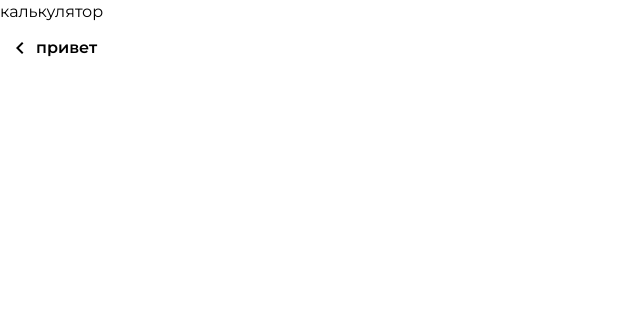
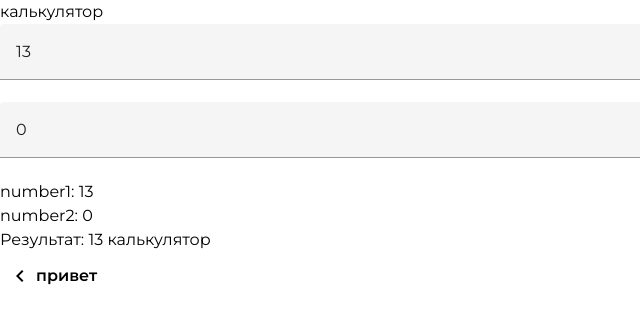
Before and after one commit to Jet-Green/location21-ai, a Nuxt app: page /user in a window 1280 px wide. Shown: the top 324 px of the page, without its empty margins (0-640 px from the left). Built offline with nearby package versions, Linux system fonts and the light colour scheme; what @inspira-ui/plugins would draw is missing.

Commit message:
add Math2

```diff
--- a/components/Math2.vue
+++ b/components/Math2.vue
@@ -1 +1,18 @@
-<template></template>
+<script setup lang="ts">
+let number1 = ref<number>(13);
+let number2 = ref<number>(0);
+
+let result = computed(() => {
+  return Number(number1.value) + Number(number2.value);
+});
+</script>
+
+<template>
+  калькулятор
+  <v-text-field v-model="number1" type="number"></v-text-field>
+  <v-text-field v-model="number2" type="number"></v-text-field>
+
+  number1: {{ number1 }} <br />
+  number2: {{ number2 }} <br />
+  Результат: {{ result }}
+</template>
```
